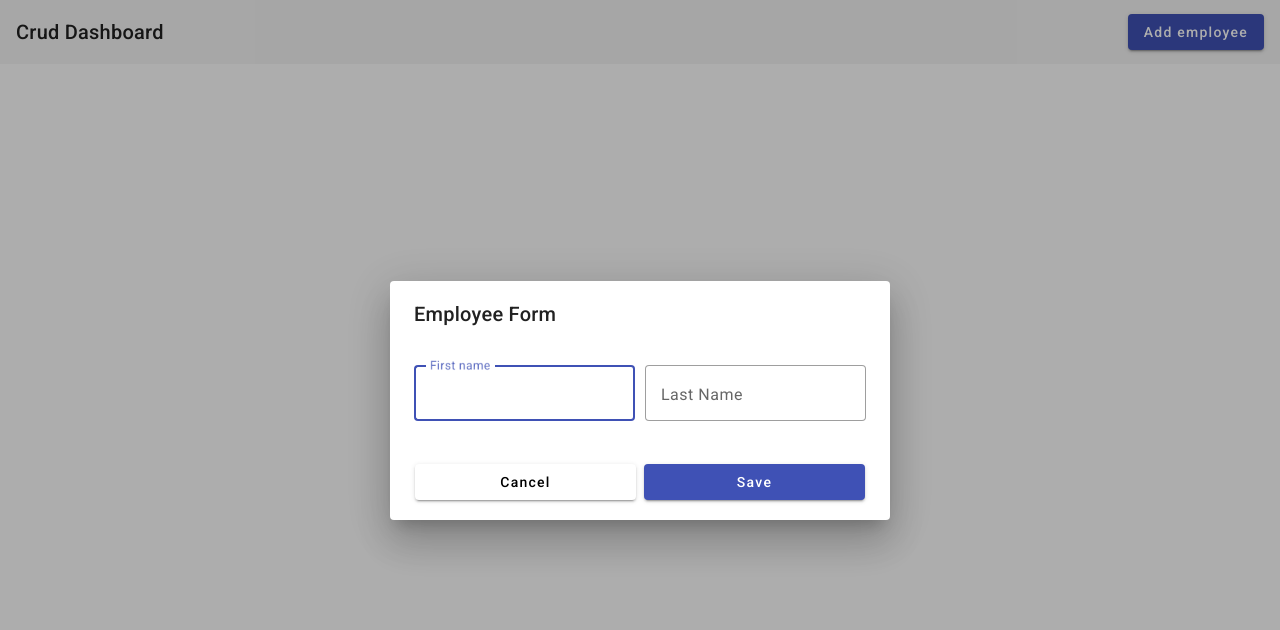
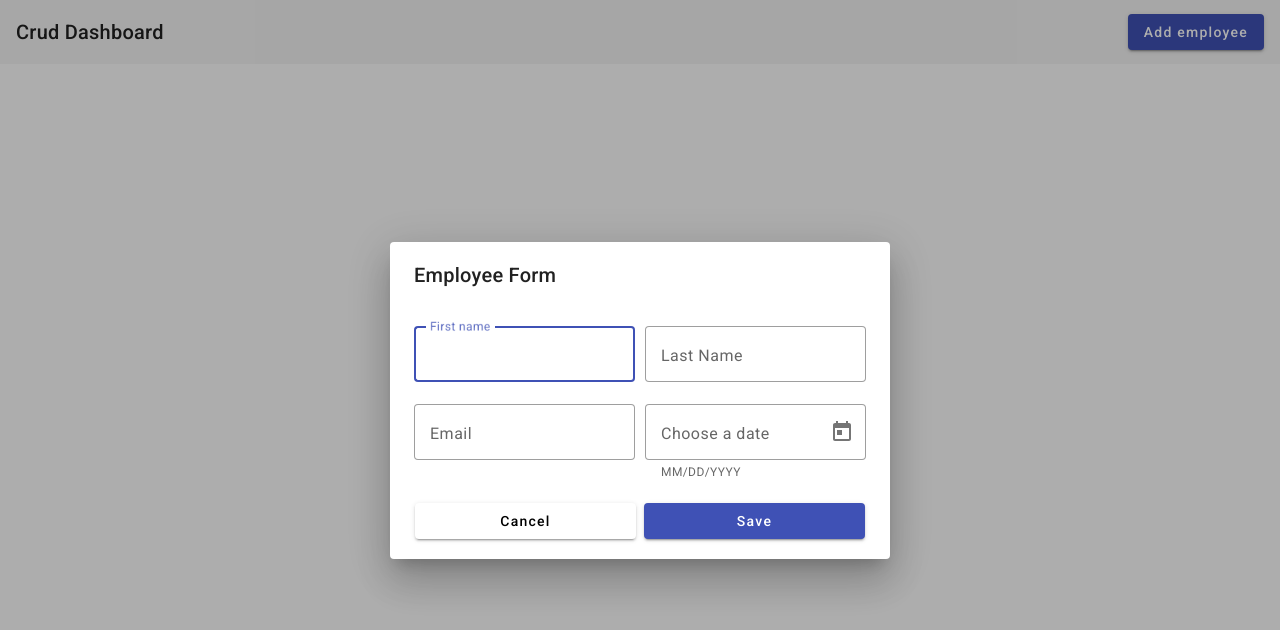
Before and after one commit to Anita-Liberatore/crud-app-angular15-material, an Angular app: page / in a window 1280 px wide. Both pictures are taken after a click on the button "Add employee". Shown: the top 630 px of the page. Built offline with nearby package versions, Linux system fonts and the light colour scheme.

Commit message:
add datepicker

```diff
--- a/src/app/components/dialog/dialog-add-edit.component.html
+++ b/src/app/components/dialog/dialog-add-edit.component.html
@@ -4,11 +4,25 @@
       <div class="row">
         <mat-form-field appearance="outline">
           <mat-label>First name</mat-label>
-          <input matInput type="text" placeholder="Ex. Technical" formControlName="firstName">
+          <input matInput type="text" placeholder="John">
         </mat-form-field>
         <mat-form-field appearance="outline">
           <mat-label>Last Name</mat-label>
-          <input matInput placeholder="Ex. Babaji" formControlName="lastName">
+          <input matInput placeholder="Doe">
+        </mat-form-field>
+      </div>
+
+      <div class="row">
+        <mat-form-field appearance="outline">
+          <mat-label>Email</mat-label>
+          <input matInput type="text" placeholder="anitaliberatore@hotmail.com">
+        </mat-form-field>
+        <mat-form-field appearance="outline">
+          <mat-label>Choose a date</mat-label>
+          <input matInput [matDatepicker]="picker">
+          <mat-hint>MM/DD/YYYY</mat-hint>
+          <mat-datepicker-toggle matIconSuffix [for]="picker"></mat-datepicker-toggle>
+          <mat-datepicker #picker></mat-datepicker>
         </mat-form-field>
       </div>
     </div>
--- a/src/app/components/dialog/dialog-add-edit.component.ts
+++ b/src/app/components/dialog/dialog-add-edit.component.ts
@@ -2,13 +2,14 @@
 import {MatDialogModule} from '@angular/material/dialog';
 import {MatButtonModule} from '@angular/material/button';
 import {MatInputModule} from "@angular/material/input";
+import {MatDatepickerModule} from "@angular/material/datepicker";
 
 @Component({
   selector: 'app-dialog-add-edit',
   templateUrl: './dialog-add-edit.component.html',
   styleUrls: ['./dialog-add-edit.component.scss'],
   standalone: true,
-  imports: [MatButtonModule, MatDialogModule, MatInputModule],
+  imports: [MatButtonModule, MatDialogModule, MatInputModule, MatDatepickerModule],
 })
 export class DialogAddEditComponent {
 
```
Also changed, not shown: src/app/app.module.ts (+6 -1 lines).
